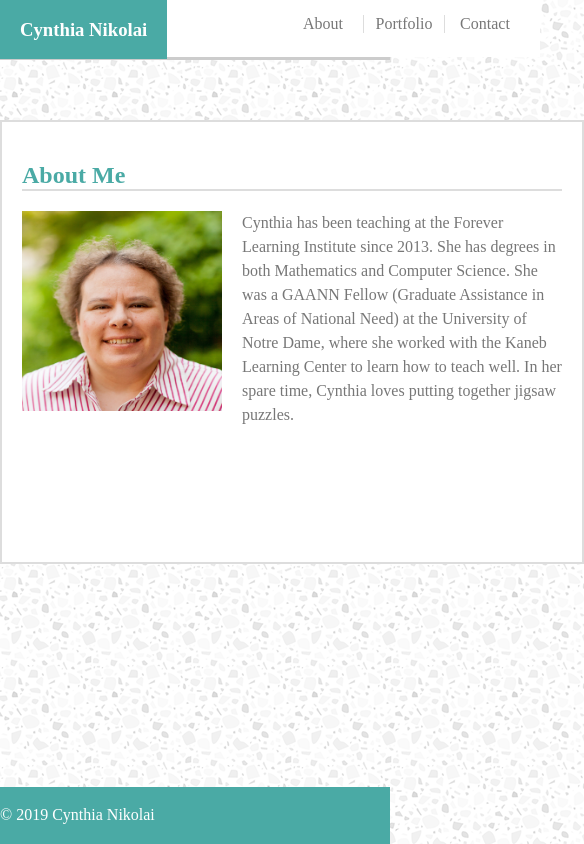
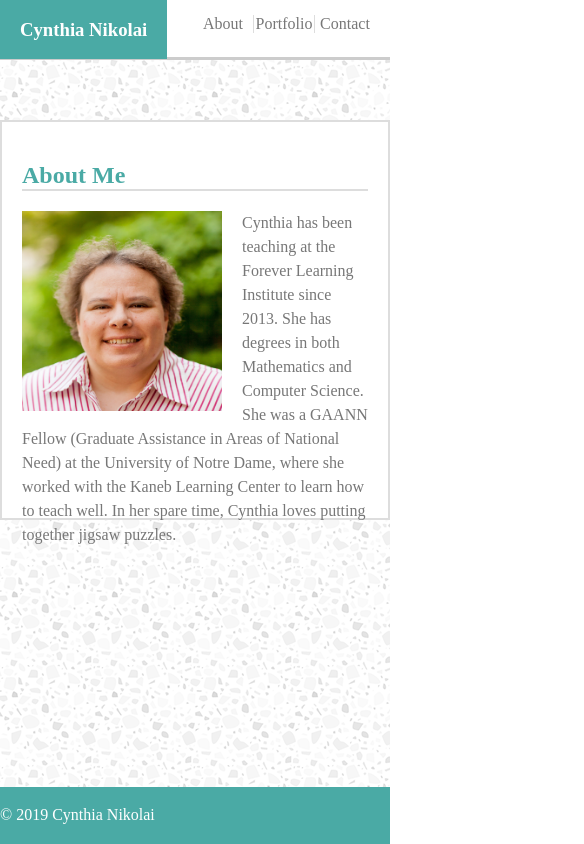
Before and after one commit to cnikolai/Responsive-Portfolio, a plain HTML site: page index.html in a window 390 px wide. Shown: the whole page, 584 px wide, since content can reach past the window. Drawn offline with Linux system fonts and the light colour scheme.

Commit message:
second version

```diff
--- a/css/style.css
+++ b/css/style.css
@@ -78,6 +78,7 @@ p {
     border: 2px solid #dddddd;
     height: 400px;
     padding: 20px;
+    box-sizing: border-box;
 }
 
 footer {
@@ -133,6 +134,14 @@ table {
 
 @media screen and (max-width:640px) {
     section {
-        width: 540px;
+        width: 100%;
+    }
+
+    #rightsideofmenu {
+        padding: 0px auto;
+    }
+
+    #about, #portfolio, #contact {
+        width: 60px;
     }
 }
```
